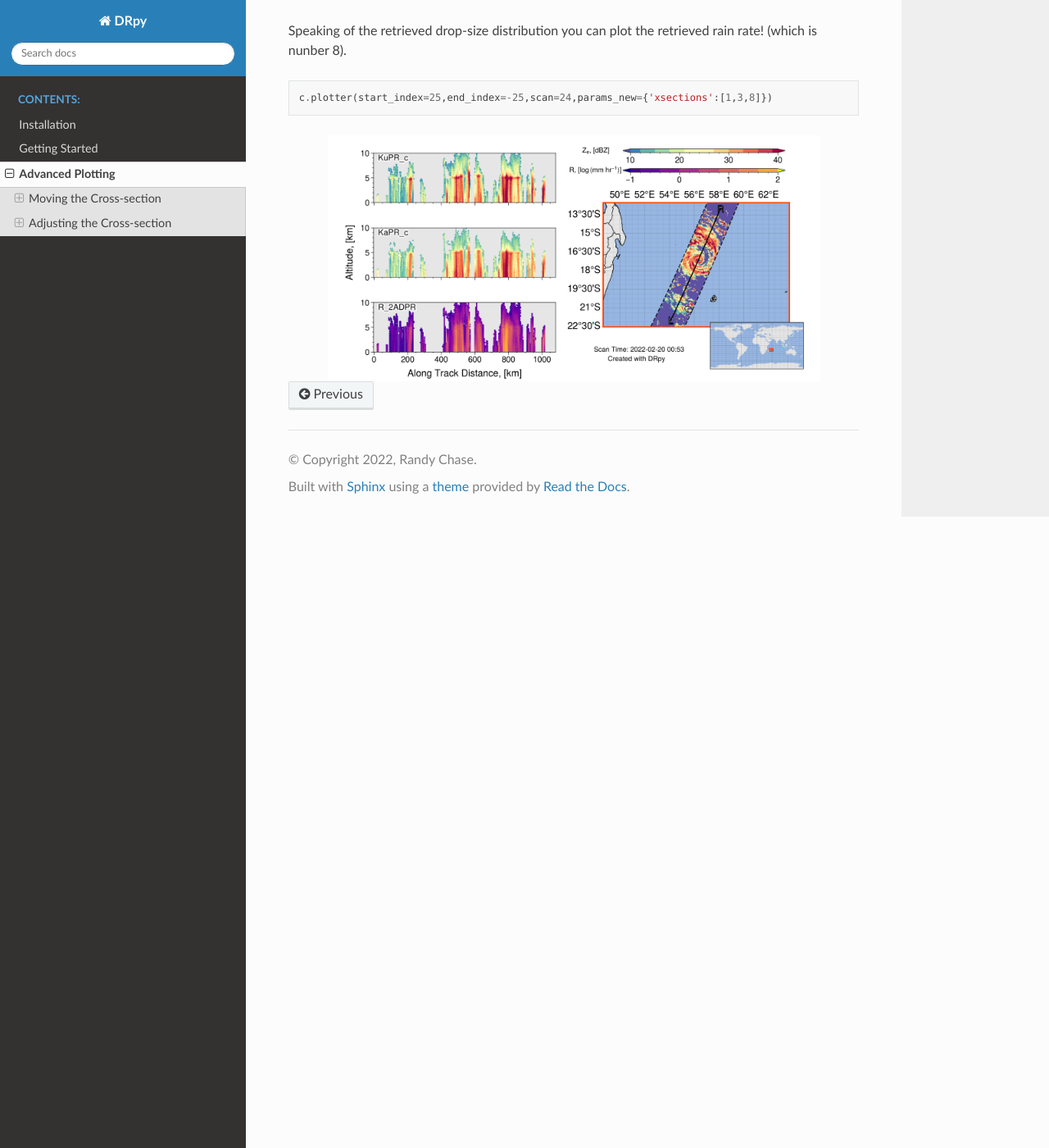
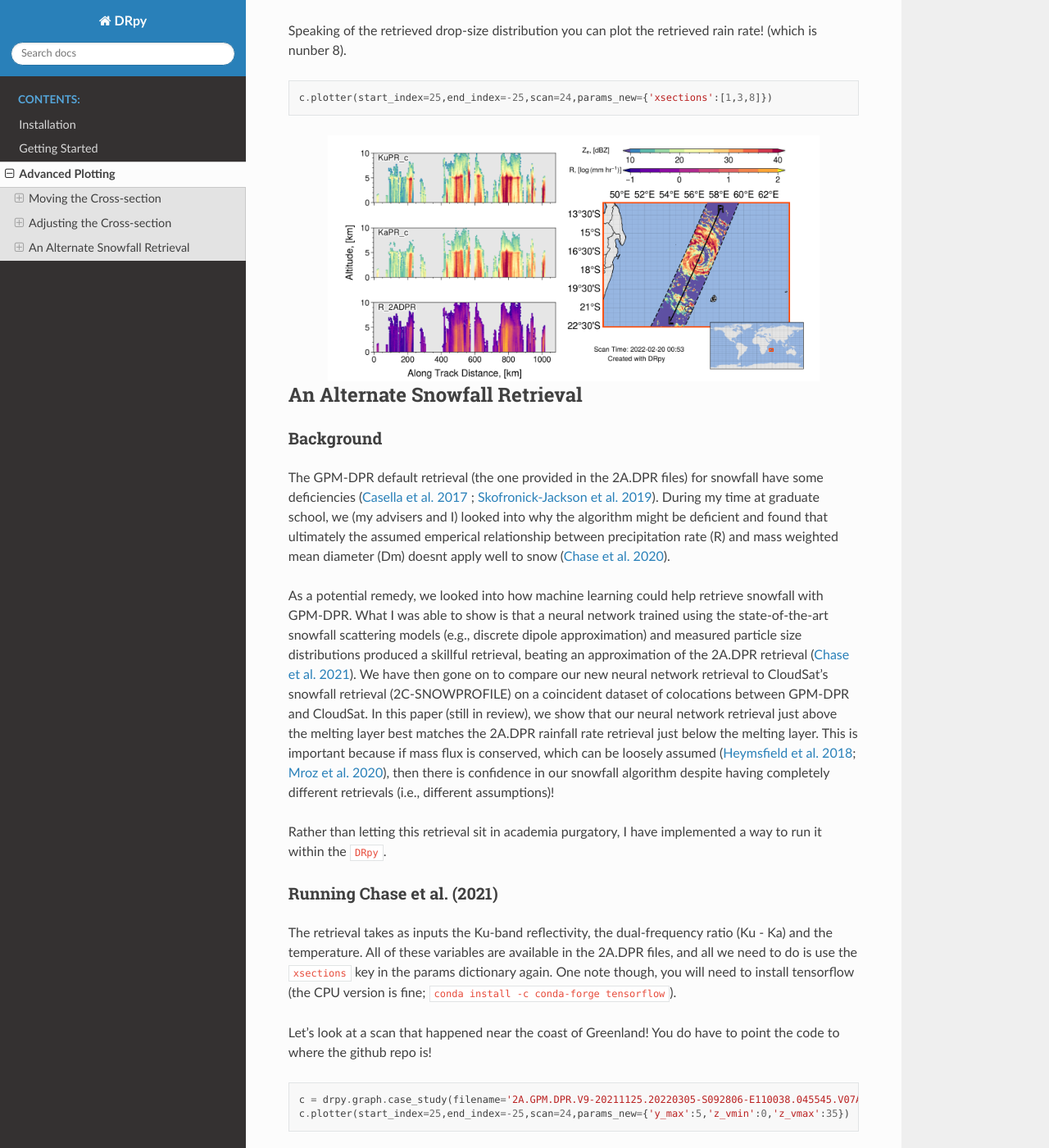
Before and after one commit to dopplerchase/DRpy, a Sphinx documentation site: the page built from docs/advanced_plotting.rst, in a window 1280 px wide and 1400 px high, scrolled down 5496 px. Shown: the whole window at 82% size. Built offline with Sphinx 7.4.7 and the Read the Docs theme 2.0.0, drawn with Linux system fonts in a browser that asks for light colours; some of the changed text lies outside the part shown.

Commit message:
add snow retrieval to docs

```diff
--- a/docs/advanced_plotting.rst
+++ b/docs/advanced_plotting.rst
@@ -177,3 +177,74 @@ Speaking of the retrieved drop-size distribution you can plot the retrieved rain
 .. image:: images/DRpy_raw_var3.png
    :align: center
    :width: 600
+
+
+++++++++++++++++++++++++++++++++
+An Alternate Snowfall Retrieval
+++++++++++++++++++++++++++++++++
+
+-----------
+Background
+-----------
+
+The GPM-DPR default retrieval (the one provided in the 2A.DPR files) for snowfall have some deficiencies
+(`Casella et al. 2017 <https://www.sciencedirect.com/science/article/pii/S0169809516304677?casa_token=wa6ZPhk57t0AAAAA:q9-OD_DwlV-U5KNIA23IEzexb3CzxKP1Kow1saisNrqacbzfjHkCyVQY1qjcQg5fK1PrhWam>`_ ;
+`Skofronick-Jackson et al. 2019 <https://journals.ametsoc.org/view/journals/apme/58/7/jamc-d-18-0124.1.xml>`_). During
+my time at graduate school, we (my advisers and I) looked into why the algorithm might be deficient and found that ultimately the assumed
+emperical relationship between precipitation rate (R) and mass weighted mean diameter (Dm) doesnt apply well to
+snow (`Chase et al. 2020 <https://www.mdpi.com/2073-4433/11/6/619>`_).
+
+As a potential remedy, we looked into how machine learning could help retrieve snowfall with GPM-DPR.
+What I was able to show is that a neural network trained using the state-of-the-art snowfall scattering models
+(e.g., discrete dipole approximation) and measured particle size distributions produced a skillful retrieval,
+beating an approximation of the 2A.DPR retrieval (`Chase et al. 2021 <https://journals.ametsoc.org/view/journals/apme/60/3/JAMC-D-20-0177.1.xml>`_).
+We have then gone on to compare our new neural network retrieval to CloudSat's snowfall retrieval (2C-SNOWPROFILE)
+on a coincident dataset of colocations between GPM-DPR and CloudSat. In this paper (still in review), we show that
+our neural network retrieval just above the melting layer best matches the 2A.DPR rainfall rate retrieval just below the melting layer.
+This is important because if mass flux is conserved, which can be loosely assumed (`Heymsfield et al. 2018 <https://journals.ametsoc.org/view/journals/apme/57/2/jamc-d-17-0164.1.xml>`_;
+`Mroz et al. 2020 <https://amt.copernicus.org/articles/14/511/2021/>`_), then there is confidence in our snowfall
+algorithm despite having completely different retrievals (i.e., different assumptions)!
+
+Rather than letting this retrieval sit in academia purgatory, I have implemented a way to run it within the ``DRpy``.
+
+----------------------------
+Running Chase et al. (2021)
+----------------------------
+
+The retrieval takes as inputs the Ku-band reflectivity, the dual-frequency ratio (Ku - Ka) and the temperature. All of these
+variables are available in the 2A.DPR files, and all we need to do is use the ``xsections`` key in the params dictionary again.
+One note though, you will need to install tensorflow (the CPU version is fine; ``conda install -c conda-forge tensorflow``).
+
+Let's look at a scan that happened near the coast of Greenland! You do have to point the code to where the github repo is!
+
+.. code-block:: python
+
+   c = drpy.graph.case_study(filename='2A.GPM.DPR.V9-20211125.20220305-S092806-E110038.045545.V07A.HDF5',center_lat=center_lat,center_lon=center_lon,path_to_models='/Path/to/Your/DRpy/drpy/models/')
+   c.plotter(start_index=25,end_index=-25,scan=24,params_new={'y_max':5,'z_vmin':0,'z_vmax':35})
+
+.. image:: images/DRpy_raw_snow1.png
+   :align: center
+   :width: 600
+
+This example is an interesting snowfall sample with a clear fall streak from 75 to 150 km along track (the large Z at Ku and large DFR).
+
+
+To run the Chase et al. (2021) retrieval, all we need to do is provide an 9 (Dm liquid retrieval), 10 (Dm solid retrieval) or 11 (R) to the ``xsections`` param.
+
+.. code-block:: python
+
+   c.plotter(start_index=25,end_index=-25,scan=24,params_new={'y_max':5,'z_vmin':0,'z_vmax':35,'dm_vmax':2,'r_vmin':-0.5,'r_vmax':1,'xsections':[0,2,11]})
+
+.. image:: images/DRpy_raw_snow4.png
+   :align: center
+   :width: 600
+
+
+For completeness, here is a gif comparing the Chase et al. (2021) retrieval to the 2A.DPR retrieval.
+
+.. image:: images/DRpy_raw_snow.gif
+   :align: center
+   :width: 600
+
+That's it! Please know that this retrieval does not include rimed particles in its training data. Thus, we are
+unsure of the performance of the retrieval in convection.
```
Also changed, not shown: docs/images/DRpy_raw_snow.gif (added), docs/images/DRpy_raw_snow1.png (added), docs/images/DRpy_raw_snow2.png (added), docs/images/DRpy_raw_snow3.png (added), docs/images/DRpy_raw_snow4.png (added), docs/images/DRpy_raw_snow5.png (added), 9 other files.
